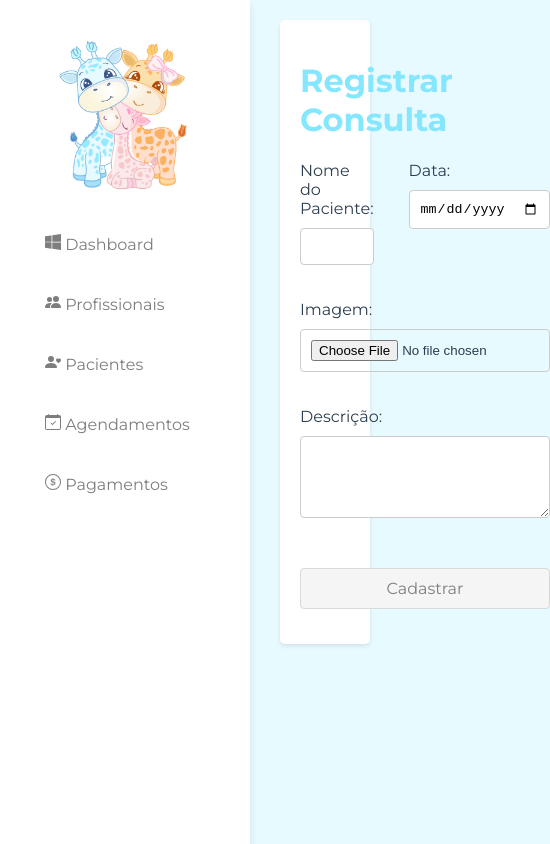
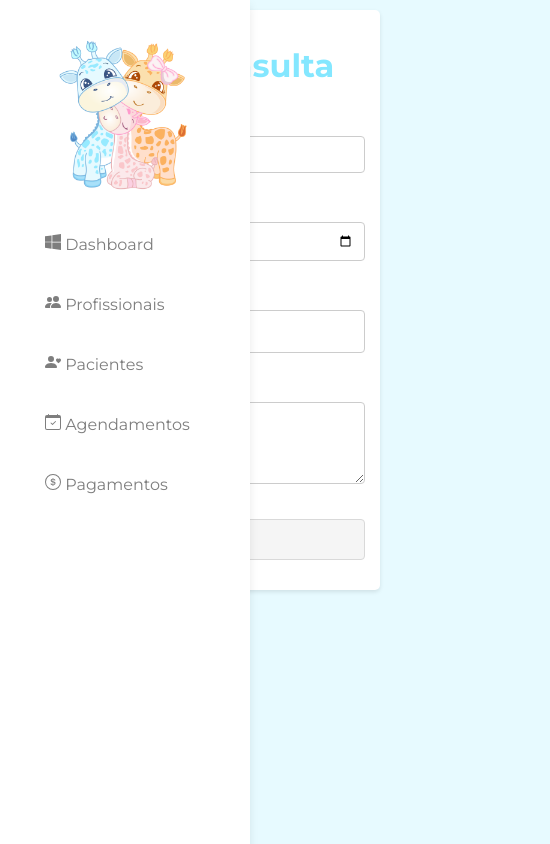
Before and after one commit to LucasGuedes-s/Clinica-maria-luiza, a Vue app in the folder front-end/: page /registrarconsulta in a window 390 px wide. Shown: the whole page, 550 px wide, since content can reach past the window. Built offline with nearby package versions, Linux system fonts and the light colour scheme.

Commit message:
Alterações

```diff
--- a/front-end/src/views/AgendarConsultaView.vue
+++ b/front-end/src/views/AgendarConsultaView.vue
@@ -59,7 +59,7 @@ body {
 }
 
 .main-content {
-    margin-left: 260px;
+    margin-left: 250px;
     padding: 20px;
     justify-content: center;
 }
@@ -171,6 +171,20 @@ li:hover {
 #horario {
     font-family: 'Montserrat', sans-serif;
 }
+@media (max-width: 768px) {
+    .main-content {
+        margin-left: 0;
+        padding: 15px;
+    }
+
+    .container_agendarconsulta {
+        padding: 15px;
+    }
+
+    form {
+        grid-template-columns: 1fr;
+    }
+}
 
 </style>
 
--- a/front-end/src/views/LoginPacientesView.vue
+++ b/front-end/src/views/LoginPacientesView.vue
@@ -102,4 +102,27 @@ h1 {
 .btn-consultar:hover {
     background-color: #E7FAFF;
 }
+@media (max-width: 768px) {
+    .esquerda_login img {
+    width: 80%;
+    height: auto;
+  }
+  .container_loginpaciente {
+    flex-direction: column;
+  }
+
+  .esquerda_login,
+  .direita_login {
+    width: 90%;
+    height: auto;
+  }
+
+  .direita_login {
+    padding: 20px;
+  }
+
+  .login_paciente {
+    width: 100%;
+  }
+}
 </style>
--- a/front-end/src/views/RegistrarConsultaView.vue
+++ b/front-end/src/views/RegistrarConsultaView.vue
@@ -34,7 +34,7 @@ body {
 }
 
 .main-content {
-    margin-left: 260px;
+    margin-left: 250px;
     padding: 20px;
     justify-content: center;
 }
@@ -54,7 +54,7 @@ h1 {
 form {
     display: grid;
     grid-template-columns: 1fr 1fr;
-    gap: 35px;
+    gap: 20px;
     align-items: start;
 }
 
@@ -97,6 +97,22 @@ form {
     margin-bottom: 15px;
     font-family: 'Montserrat', sans-serif;
 }
+
+@media (max-width: 768px) {
+    form {
+        grid-template-columns: 1fr; /* Apenas uma coluna em telas menores */
+    }
+    .registrarconsulta_btn {
+        width: 100%;
+    }
+    .main-content {
+        margin-left: 0; /* Remover margem para telas menores */
+        padding: 10px;
+    }
+    .container_registrarconsulta {
+        padding: 15px; /* Reduz o padding para telas menores */
+    }
+}
 </style>
 
 <script>
```
